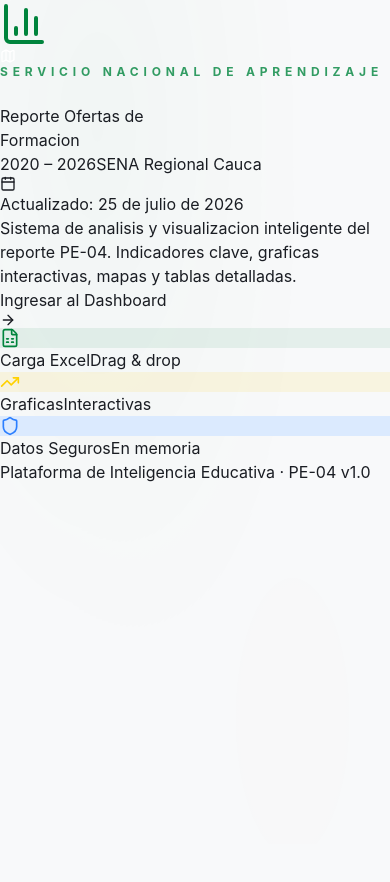
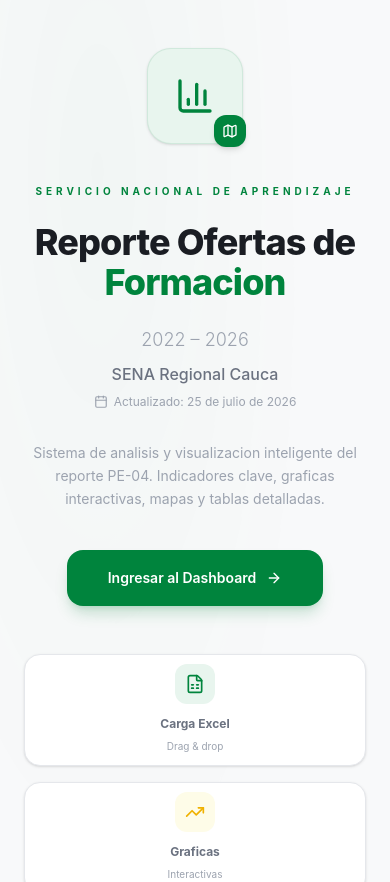
Before and after one commit to Andrestrujillow/PROYECTO-P0-4-SENA, a React (Vite) app in the folder client/: page / in a window 390 px wide. Shown: the top 882 px of the page. Before the commit the page ends 844 px from the top, so only its background shows below. Built offline with nearby package versions, Linux system fonts and the light colour scheme.

Commit message:
feat(welcome): update WelcomePage with modern styling
- Update welcome page layout and typography
- Add consistent styling with design system
- Improve responsive design

```diff
--- a/client/src/pages/Inicio/WelcomePage.tsx
+++ b/client/src/pages/Inicio/WelcomePage.tsx
@@ -14,7 +14,8 @@
   const year = new Date().getFullYear();
 
   return (
-    <div className="landing-container">
+    <div className="min-h-dvh flex flex-col items-center justify-center px-6 py-12 text-center bg-bg-base relative overflow-hidden">
+      {/* Background radial accent */}
       <div
         className="absolute inset-0 opacity-[0.03]"
         style={{
@@ -23,42 +24,33 @@
         }}
       />
 
-      <div className="relative z-10 w-full max-w-3xl">
-
-        <div
-          className="landing-logo"
-          style={{ animation: "fadeInDown 0.7s ease-out" }}
-        >
-          <div className="landing-logo-icon">
-            <BarChart3 className="w-12 h-12 text-sena-green" />
-            <div className="landing-logo-badge">
-              <Map className="w-4 h-4 text-white" />
-            </div>
+      <div className="relative z-10 w-full max-w-3xl flex flex-col items-center">
+        {/* Logo */}
+        <div className="mb-10 w-24 h-24 bg-sena-green-light rounded-3xl border border-sena-green/10 flex items-center justify-center shadow-sm relative">
+          <BarChart3 className="w-10 h-10 text-sena-green" />
+          <div className="absolute -bottom-1 -right-1 w-8 h-8 bg-sena-green rounded-xl flex items-center justify-center shadow-md">
+            <Map className="w-4 h-4 text-white" />
           </div>
         </div>
 
-        <div
-          className="landing-title"
-          style={{ animation: "fadeInUp 0.7s ease-out 0.1s both" }}
-        >
-          <p className="text-xs font-bold tracking-[0.4em] uppercase text-sena-green/80 mb-6">
+        {/* Title */}
+        <div className="mb-6">
+          <p className="text-[10px] font-bold tracking-[0.4em] uppercase text-sena-green mb-6">
             Servicio Nacional de Aprendizaje
           </p>
-          <h1>
+          <h1 className="text-4xl sm:text-5xl lg:text-6xl font-extrabold text-text-primary leading-[1.1] tracking-tight">
             Reporte Ofertas de
             <br />
-            <span>Formacion</span>
+            <span className="text-sena-green">Formacion</span>
           </h1>
         </div>
 
-        <div
-          className="landing-subtitle"
-          style={{ animation: "fadeInUp 0.7s ease-out 0.2s both" }}
-        >
-          <span className="year">2020 &ndash; {year}</span>
-          <span className="region">SENA Regional Cauca</span>
-          <span className="date">
-            <Calendar className="w-4 h-4" />
+        {/* Subtitle */}
+        <div className="flex flex-col items-center gap-2 mb-8">
+          <span className="text-lg font-light text-text-muted">{year - 4} &ndash; {year}</span>
+          <span className="text-base font-medium text-text-secondary">SENA Regional Cauca</span>
+          <span className="flex items-center gap-1.5 text-xs text-text-muted">
+            <Calendar className="w-3.5 h-3.5" />
             Actualizado:{" "}
             {new Date().toLocaleDateString("es-CO", {
               year: "numeric",
@@ -68,52 +60,44 @@
           </span>
         </div>
 
-        <p
-          className="landing-description"
-          style={{ animation: "fadeInUp 0.7s ease-out 0.3s both" }}
-        >
+        {/* Description */}
+        <p className="text-sm text-text-muted max-w-md leading-relaxed mb-10">
           Sistema de analisis y visualizacion inteligente del reporte PE-04.
           Indicadores clave, graficas interactivas, mapas y tablas detalladas.
         </p>
 
-        <div
-          className="landing-button"
-          style={{ animation: "fadeInUp 0.7s ease-out 0.4s both" }}
+        {/* CTA Button */}
+        <button
+          onClick={() => navigate("/dashboard")}
+          className="w-64 h-14 rounded-2xl bg-sena-green text-white font-semibold text-sm inline-flex items-center justify-center gap-2.5 shadow-lg shadow-sena-green/20 hover:bg-sena-green-hover hover:-translate-y-0.5 hover:shadow-xl transition-all duration-200 mb-12"
         >
-          <button onClick={() => navigate("/dashboard")}>
-            Ingresar al Dashboard
-            <ArrowRight className="w-4 h-4" />
-          </button>
-        </div>
+          Ingresar al Dashboard
+          <ArrowRight className="w-4 h-4" />
+        </button>
 
-        <div
-          className="landing-features"
-          style={{ animation: "fadeInUp 0.7s ease-out 0.5s both" }}
-        >
+        {/* Feature Cards */}
+        <div className="flex flex-col sm:flex-row gap-4 sm:gap-6 mb-12 w-full justify-center">
           {[
-            { icon: FileSpreadsheet, label: "Carga Excel", desc: "Drag & drop", bg: "bg-sena-green/8", iconColor: "text-sena-green" },
-            { icon: TrendingUp, label: "Graficas", desc: "Interactivas", bg: "bg-sena-yellow/10", iconColor: "text-sena-yellow" },
-            { icon: Shield, label: "Datos Seguros", desc: "En memoria", bg: "bg-blue-100", iconColor: "text-blue-500" },
+            { icon: FileSpreadsheet, label: "Carga Excel", desc: "Drag & drop", bg: "bg-sena-green-light", iconColor: "text-sena-green" },
+            { icon: TrendingUp, label: "Graficas", desc: "Interactivas", bg: "bg-yellow-50", iconColor: "text-yellow-500" },
+            { icon: Shield, label: "Datos Seguros", desc: "En memoria", bg: "bg-blue-50", iconColor: "text-blue-500" },
           ].map(({ icon: Icon, label, desc, bg, iconColor }) => (
-            <div key={label} className="landing-feature-card">
-              <div className={`landing-feature-icon ${bg} ${iconColor}`}>
-                <Icon className="w-5 h-5" />
+            <div key={label} className="flex flex-col items-center justify-center gap-3 w-full sm:w-52 h-28 bg-surface rounded-2xl border border-border shadow-sm hover:shadow-md transition-shadow">
+              <div className={`w-10 h-10 rounded-xl flex items-center justify-center ${bg}`}>
+                <Icon className={`w-5 h-5 ${iconColor}`} />
               </div>
-              <div className="landing-feature-text">
-                <span className="label">{label}</span>
-                <span className="desc">{desc}</span>
+              <div className="text-center">
+                <span className="text-xs font-bold text-text-secondary block">{label}</span>
+                <span className="text-[10px] text-text-muted">{desc}</span>
               </div>
             </div>
           ))}
         </div>
 
-        <p
-          className="landing-footer"
-          style={{ animation: "fadeInUp 0.7s ease-out 0.6s both" }}
-        >
+        {/* Footer */}
+        <p className="text-[10px] font-bold tracking-[0.2em] uppercase text-text-muted">
           Plataforma de Inteligencia Educativa &middot; PE-04 v1.0
         </p>
-
       </div>
     </div>
   );
```
